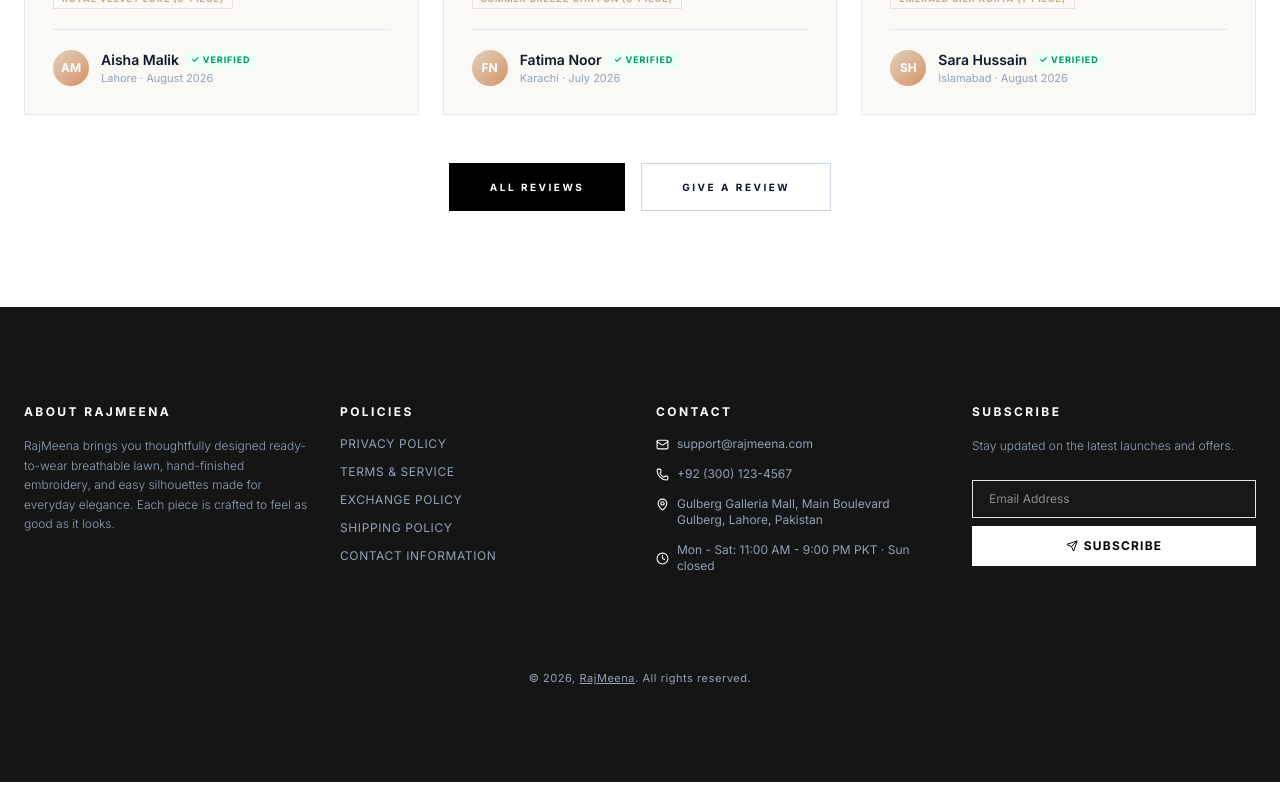
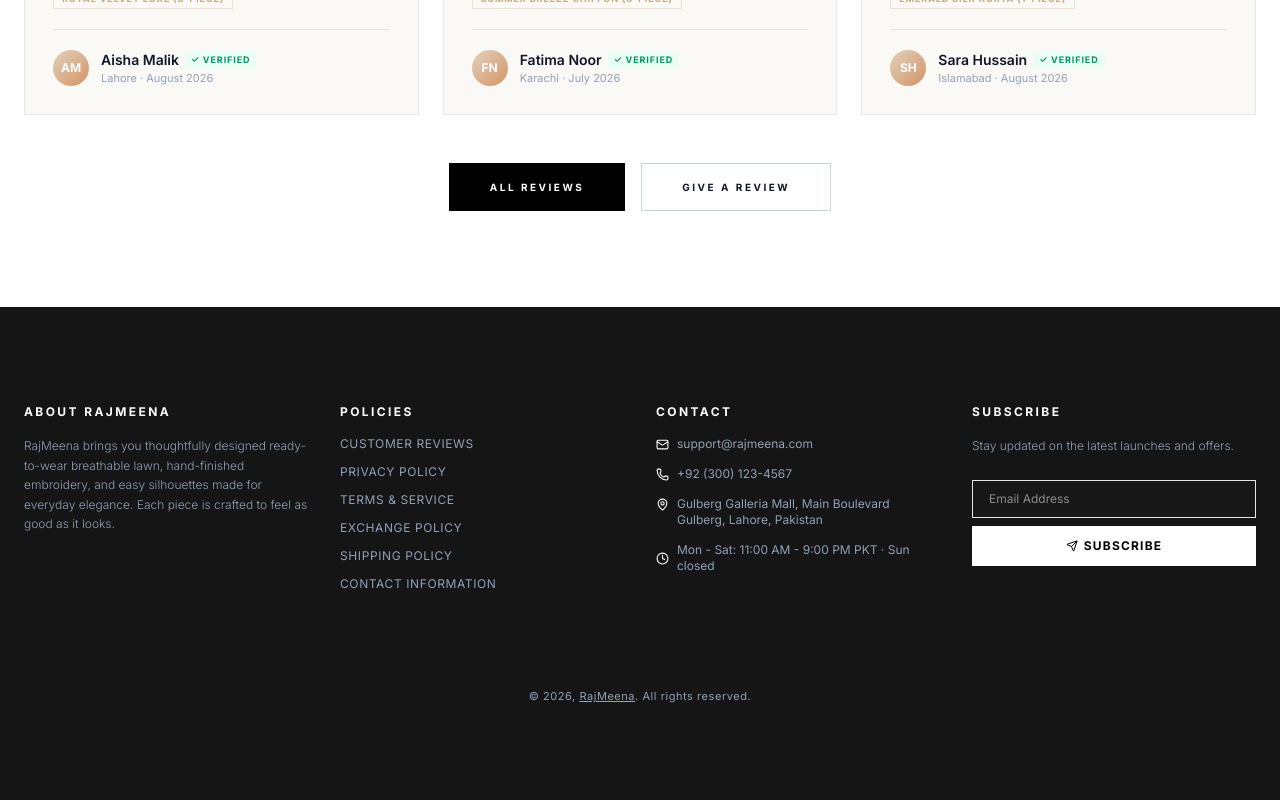
Before and after one commit to ziakhan5720/RajMeena, a React (Vite) app in the folder frontend/: page / in a window 1280 px wide. Shown: the part 3549-4349 px from the top of the page. Built offline with nearby package versions, Linux system fonts and the light colour scheme; no server answers.

Commit message:
fix: update customer reviews link in footer

```diff
--- a/frontend/src/components/footer.jsx
+++ b/frontend/src/components/footer.jsx
@@ -1,4 +1,5 @@
 import { useState } from "react";
+import { Link } from "react-router-dom";
 import { toast } from "sonner";
 import { Mail, Phone, MapPin, Clock, Send } from "lucide-react";
 
@@ -16,6 +17,7 @@
   };
 
   const policies = [
+    { label: "CUSTOMER REVIEWS", to: "/reviews" },
     { label: "PRIVACY POLICY", to: "/faq" },
     { label: "TERMS & SERVICE", to: "/faq" },
     { label: "EXCHANGE POLICY", to: "/faq" },
@@ -46,12 +48,12 @@
             <ul className="space-y-3 pl-0">
               {policies.map((p, idx) => (
                 <li key={idx}>
-                  <a
-                    href={p.to}
+                  <Link
+                    to={p.to}
                     className="text-xs text-slate-400 hover:text-white transition-colors duration-200 block tracking-wider"
                   >
                     {p.label}
-                  </a>
+                  </Link>
                 </li>
               ))}
             </ul>
```
